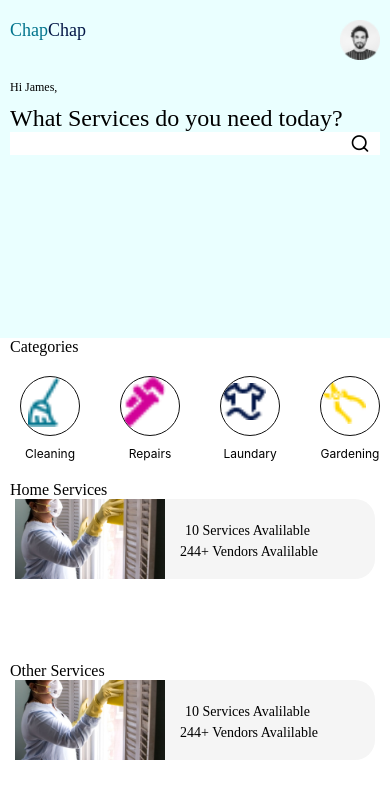
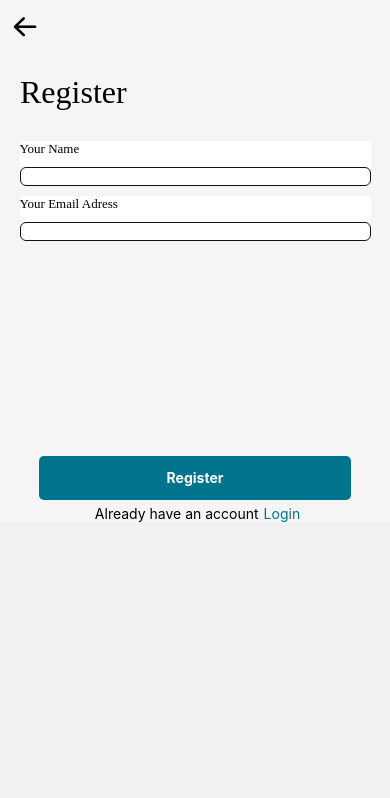
Before and after one commit to morachake/chap-chap, a React Native app: screen /Login in a window 390 px wide. Both pictures are taken after a click on the element "Register". Shown: the top 798 px of the page. Built offline with nearby package versions, Linux system fonts and the light colour scheme.

Commit message:
updating navigation

```diff
--- a/src/components/Header.js
+++ b/src/components/Header.js
@@ -1,11 +1,18 @@
+import { useNavigation } from '@react-navigation/native';
 import React from 'react';
 import {View, Text, StyleSheet} from 'react-native';
 import Icon from 'react-native-vector-icons/AntDesign';
 
-export default function Header({pagename, iconright, iconLeft}) {
+export default function Header({ pagename, iconright, iconLeft }) {
+    const navigation = useNavigation();
   return (
     <View style={styles.container}>
-      <Icon name={iconLeft} size={30} style={styles.icons} />
+          <Icon
+              name={iconLeft}
+              size={30}
+              onPress={() => navigation.goBack()}
+              style={styles.icons}
+          />
       <Text style={styles.pagename}>{pagename}</Text>
       <Icon name={iconright} size={25} />
     </View>
--- a/src/components/ServiceCard.js
+++ b/src/components/ServiceCard.js
@@ -1,9 +1,11 @@
 import React from 'react'
-import { Image, ScrollView, Text, View, StyleSheet} from 'react-native'
+import { Image, ScrollView, Text, View, StyleSheet, TouchableOpacity} from 'react-native'
 import { IMAGES } from '../constants/index'
+import { useNavigation } from '@react-navigation/native'
 export default function ServiceCard() {
+    const navigation= useNavigation()
     return (
-        <ScrollView >
+        <TouchableOpacity onPress={() => navigation.navigate('Cleaner')}>
             <View style={styles.container}>
                 <View style={{borderRadius: 20}}>
                     <Image source={IMAGES.Cleaner} resizeMode='cover' style={{resizeMode :'cover', width: 150, height: '100%'}} />
@@ -13,13 +15,13 @@ export default function ServiceCard() {
                     <Text style={styles.titles}>244+ Vendors Avalilable</Text>
                 </View>
             </View>
-        </ScrollView>
+        </TouchableOpacity>
     )
 }
 
 const styles = StyleSheet.create({
     container: {
-        height:80,
+        height:90,
         flexDirection: 'row',
         backgroundColor: '#F5F5F5',
         marginHorizontal: 15,
--- a/src/navigation/MainNavStack.js
+++ b/src/navigation/MainNavStack.js
@@ -3,7 +3,10 @@ import { NavigationContainer } from "@react-navigation/native";
 import { createNativeStackNavigator } from "@react-navigation/native-stack";
 import SplashScreen from "../screens/SplashScreen";
 import HomeScreen from "../screens/HomeScreen";
-
+import RegisterScreen from '../screens/RegisterScreen'
+import LoginScreen from "../screens/LoginScreen";
+import ProfileScreen from "../screens/ProfileScreen";
+import CleanerScreen from "../screens/CleanerScreen";
 const Stack = createNativeStackNavigator();
 
 const MainNavStack = () => {
@@ -20,6 +23,26 @@ const MainNavStack = () => {
                     component={HomeScreen}
                     options={{ headerShown: false }}
                 />
+                <Stack.Screen
+                    name="Register"
+                    component={RegisterScreen}
+                    options={{ headerShown: false }}
+                />
+                <Stack.Screen
+                    name="Login"
+                    component={LoginScreen}
+                    options={{ headerShown: false }}
+                />
+                <Stack.Screen
+                    name="Profile"
+                    component={ProfileScreen}
+                    options={{ headerShown: false }}
+                />
+                <Stack.Screen
+                    name="Cleaner"
+                    component={CleanerScreen}
+                    options={{ headerShown: false }}
+                />
             </Stack.Navigator>
         </NavigationContainer>
     );
--- a/src/screens/CleanerScreen.js
+++ b/src/screens/CleanerScreen.js
@@ -1,14 +1,31 @@
-import React from 'react'
-import { StyleSheet, View, Text } from 'react-native'
+import React, { useEffect, useState } from 'react'
+import { StyleSheet, View, Text, ActivityIndicator } from 'react-native'
 import Header from '../components/Header'
 import CleanerCard from '../components/CleanerCard'
 export default function CleanerScreen() {
+    const [isLoading, setIsLoading] = useState(true);
+    useEffect(() => {
+        setTimeout(() => {
+            setIsLoading(false);
+        }, 2000)
+    }, []);
     return (
-        <View style={{flex: 1, backgroundColor: '#F5F5F5' }}>
+        <View style={{ flex: 1, backgroundColor: '#F5F5F5' }}>
             <Header iconLeft="arrowleft" />
-            <Text style={styles.heading}>2 Cleaners found</Text>
-            <Text style={styles.subtitle}>Tap to Choose one from Below</Text>
-            <CleanerCard/>
+            {isLoading ? (
+                <View style={{ alignItems: 'center' }}>
+                    <Text>Searching Cleaners </Text>
+                    <ActivityIndicator size="large" color="#00748D" />
+                </View>
+            ) : (
+                <>
+                    <Text style={styles.heading}>2 Cleaners found</Text>
+                    <Text style={styles.subtitle}>Tap to Choose one from Below</Text>
+                    <CleanerCard />
+                </>
+            )
+            }
+
         </View>
     )
 }
--- a/src/screens/HomeScreen.js
+++ b/src/screens/HomeScreen.js
@@ -1,11 +1,11 @@
 import React from 'react';
-import { Image, StyleSheet, Text, View } from 'react-native';
+import { Image, StyleSheet, Text, TouchableOpacity, View } from 'react-native';
 import { COLORS, IMAGES } from '../constants';
 import SearchInput from '../components/SearchInput';
 import Services from '../components/Services';
 import ServiceCard from '../components/ServiceCard';
 
-export default function HomeScreen() {
+export default function HomeScreen({navigation}) {
     return (
         <View style={{ flex: 1 }}>
             <View style={{ flex: 1, backgroundColor: '#EAFFFF' }}>
@@ -14,11 +14,15 @@ export default function HomeScreen() {
                         <Text style={styles.firstThree}>Chap</Text>
                         <Text style={styles.rest}>Chap</Text>
                     </Text>
+                    <TouchableOpacity onPress={()=>navigation.navigate("Profile")}>
                     <Image
                         source={IMAGES.User}
                         resizeMode="cover"
                         style={{ width: 40, height: 40 }}
+
                     />
+                    </TouchableOpacity>
+
                 </View>
                 <View style={{ paddingHorizontal: 10 }}>
                     <Text style={styles.user}>Hi James,</Text>
@@ -26,7 +30,7 @@ export default function HomeScreen() {
                     <SearchInput />
                 </View>
             </View>
-            <View style={{ flex: 1.5, backgroundColor: '#FFFFFF' }}>
+            <View style={{ flex: 1.6, backgroundColor: '#FFFFFF' }}>
                 <View style={{ flexDirection: 'column' }}>
                     <Text style={styles.title}>Categories</Text>
                     <Services/>
@@ -82,6 +86,6 @@ const styles = StyleSheet.create({
         fontFamily: 'Poppins-Light',
         fontSize: 16,
         color: '#000000',
-        marginLeft:10
+        margin:10
     }
 });
--- a/src/screens/LoginScreen.js
+++ b/src/screens/LoginScreen.js
@@ -4,25 +4,24 @@ import Header from '../components/Header';
 import MainInput from '../components/MainInput';
 import Btn from '../components/Btn';
 import { COLORS } from '../constants';
-export default function LoginScreen() {
+export default function LoginScreen({navigation}) {
     return (
         <View style={{ display: 'flex', backgroundColor: '#F5F5F5' }}>
             <Header iconLeft="arrowleft" />
-            <Text style={styles.heading}>Create new password</Text>
+            <Text style={styles.heading}>Create new Account</Text>
             <View style={{ justifyContent: 'center', alignItems: 'center' }}>
                 <MainInput label="New password" />
                 <MainInput label="Confirm password" />
             </View>
             <View style={{ flexDirection: 'row', margin: 20 }}>
-                <Text style={styles.text}>Already have an account ?</Text>
-                <Text style={styles.text2}>Login</Text>
+                <Text style={styles.text}>Dont  have an account ?</Text>
+                <Text style={styles.text2} onPress={() => navigation.navigate('Register')}>Register</Text>
             </View>
             <View style={styles.btncontainer}>
-                <Btn title="Login" />
-                <View style={{ flexDirection: 'row', marginTop: 5 }}>
-                    <Text style={styles.text}>Already have an account</Text>
-                    <Text style={styles.text2}>Login</Text>
-                </View>
+                <Btn
+                    onPress={()=>navigation.navigate("Home")}
+                    title="Login" />
+
             </View>
         </View>
     );
--- a/src/screens/RegisterScreen.js
+++ b/src/screens/RegisterScreen.js
@@ -1,19 +1,26 @@
 import React from 'react';
-import {View, Text, StyleSheet} from 'react-native';
+import { View, Text, StyleSheet } from 'react-native';
 import Header from '../components/Header';
 import MainInput from '../components/MainInput';
 import Btn from '../components/Btn';
-export default function RegisterScreen() {
+import { COLORS } from '../constants/index'
+export default function RegisterScreen({ navigation }) {
     return (
-    <View style={{display: 'flex', backgroundColor: '#F5F5F5'}}>
-      <Header iconLeft="arrowleft" />
+        <View style={{ display: 'flex', backgroundColor: '#F5F5F5' }}>
+            <Header iconLeft="arrowleft" onPress={() => navigation.goBack} />
             <Text style={styles.heading}>Register</Text>
-      <View style={{justifyContent: 'center', alignItems: 'center'}}>
+            <View style={{ justifyContent: 'center', alignItems: 'center' }}>
                 <MainInput label="Your Name" />
                 <MainInput label="Your Email Adress" />
             </View>
             <View style={styles.btncontainer}>
-        <Btn  title="Register" />
+                <Btn
+                    onPress={()=>navigation.navigate("Home")}
+                    title="Register" />
+                <View style={{ flexDirection: 'row', marginTop: 5 }}>
+                    <Text style={styles.text}>Already have an account</Text>
+                    <Text style={styles.text2} onPress={() => navigation.navigate('Login')}>Login</Text>
+                </View>
             </View>
         </View>
     );
@@ -31,4 +38,13 @@ const styles = StyleSheet.create({
         marginTop: '55%',
         bottom: 0,
     },
+    text: {
+        fontSize: 14,
+        color: '#000',
+        paddingHorizontal: 5,
+    },
+    text2: {
+        fontSize: 14,
+        color: COLORS.primary,
+    },
 });
--- a/src/screens/SplashScreen.js
+++ b/src/screens/SplashScreen.js
@@ -8,10 +8,10 @@ export default function SplashScreen({navigation}) {
     <ImageBackground source={IMAGES.Cleaner} style={styles.background}>
       <View style={styles.container}>
         <Text style={styles.textAd}>Best Home Services for You</Text>
-        <Btn title="Register" onPress={() => navigation.navigate('Home')} />
+        <Btn title="Register" onPress={() => navigation.navigate('Register')} />
         <View style={{flexDirection: 'row', margin: 3}}>
           <Text style={styles.text}>Already have an account</Text>
-          <Text style={styles.text2}>Login</Text>
+          <Text style={styles.text2} onPress={() => navigation.navigate('Login')}>Login</Text>
         </View>
       </View>
     </ImageBackground>
```
Lines whose indentation alone changed are shown as unchanged.
